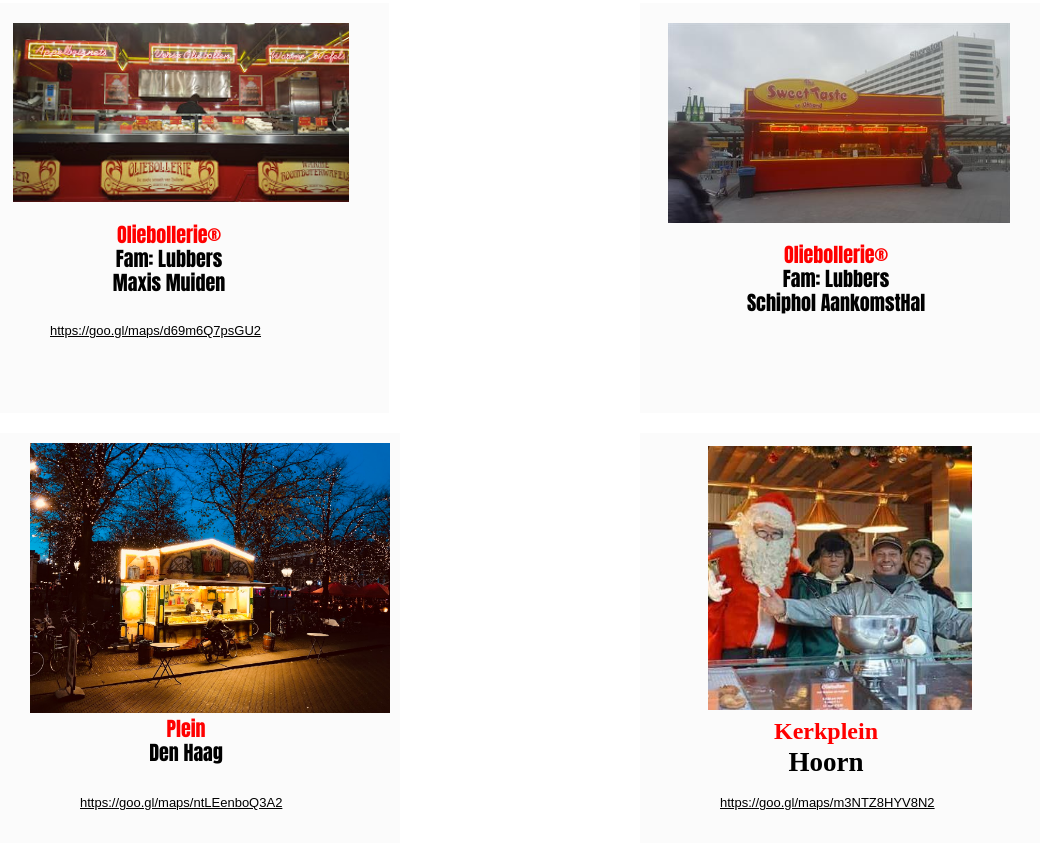
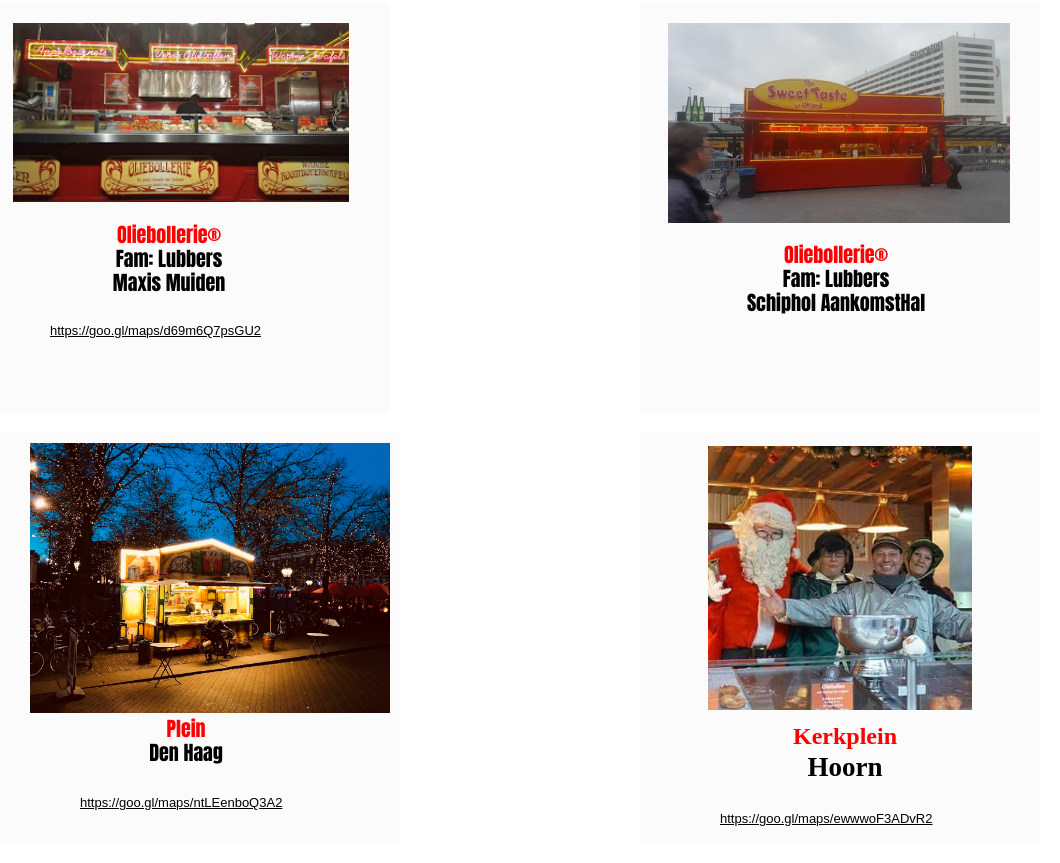
Before and after one commit to oliebollentest/oliebollentest.github.io, a plain HTML site: page fotolayer-htlm.html in a window 1280 px wide. Shown: the part 417-1280 px from the top of the page, without its empty margins (0-1060 px from the left). Drawn offline with Linux system fonts and the light colour scheme.

Commit message:
oliebollentest.nl

```diff
--- a/fotolayer-htlm.html
+++ b/fotolayer-htlm.html
@@ -50,10 +50,10 @@
 <span style="color:#000000;font-family:Arial;font-size:13px;"><a href="https://goo.gl/maps/ntLEenboQ3A2" target="_blank">https://goo.gl/maps/ntLEenboQ3A2</a></span></div>
 </div>
 <div id="Layer6" style="position:absolute;text-align:left;left:510px;top:886px;width:400px;height:410px;z-index:23;" class="fotolayer"    >
-<div id="wb_Text10" style="position:absolute;left:61px;top:284px;width:250px;height:73px;text-align:center;z-index:14;">
+<div id="wb_Text10" style="position:absolute;left:80px;top:289px;width:250px;height:73px;text-align:center;z-index:14;">
 <span style="color:#FF0000;font-family:'Times New Roman';font-size:24px;"><strong>Kerkplein</strong></span><span style="color:#000000;font-family:'Times New Roman';font-size:20px;"><br></span><span style="color:#000000;font-family:'Times New Roman';font-size:27px;"><strong> Hoorn</strong></span><span style="color:#000000;font-family:'Times New Roman';font-size:16px;"><br></span></div>
-<div id="wb_Text11" style="position:absolute;left:80px;top:362px;width:250px;height:16px;z-index:15;">
-<span style="color:#000000;font-family:Arial;font-size:13px;"><a href="https://goo.gl/maps/ntLEenboQ3A2" target="_blank">https://goo.gl/maps/m3NTZ8HYV8N2</a></span></div>
+<div id="wb_Text11" style="position:absolute;left:80px;top:378px;width:250px;height:16px;z-index:15;">
+<span style="color:#000000;font-family:Arial;font-size:13px;"><a href="https://goo.gl/maps/ewwwoF3ADvR2" target="_blank" title="hoorn">https://goo.gl/maps/ewwwoF3ADvR2</a></span></div>
 <div id="wb_Image6" style="position:absolute;left:68px;top:13px;width:264px;height:264px;z-index:16;">
 <img src="images/FB_IMG_1511253251714%20-%20Pascal%20Van%20Griensven.jpg" id="Image6" alt=""></div>
 </div>
```
